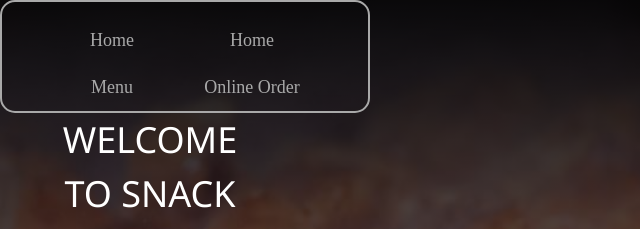
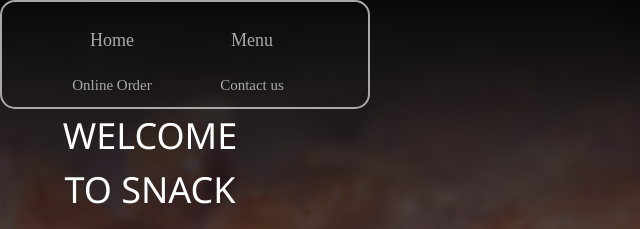
Before and after one commit to snack7amoudi/snack7amoudi.github.io, a plain HTML site: page index.htm in a window 1280 px wide. Shown: the top 229 px of the page, 0-640 px from the left. Drawn offline with nearby package versions, Linux system fonts and the light colour scheme.

Commit message:
Update index.htm

```diff
--- a/index.htm
+++ b/index.htm
@@ -37,9 +37,9 @@
             color:darkgrey;
         }
 
-            .box ul li:hover {
-                background-color:#fbb584;
-            }
+                .box ul li:hover {
+                    background-color: #fbb584;
+                }
 
             .box ul li a:hover{
                 color:white;
@@ -78,16 +78,44 @@
             margin: -14px auto;
         }
 
+        .coco{
+            color:black;
+        }
+
     </style>
 
 </HEAD>
 <BODY>
     <div class="box">
         <ul type="none">
-            <li><a href=""> <font size="4">Home</font></a> </li>
-            <li><a href=""> <font size="4">Home</font></a> </li>
-            <li><a href=""><font size="4">Menu</font></a> </li>
-            <li><a href=""><font size="4">Online Order</font></a> </li>
+
+            <li>
+
+            <a href=""> <font size="4">Home</font></a> </li>
+
+            <li><a href=" snack-7amoudi.github.io "> <font size="4">Menu</font></a> </li>
+            <li>
+                <details>
+                    <summary class="coco">
+                        <a href="">Online Order</a>
+                    </summary>
+                    <p>Call us on:70876034</p>
+                    <p>or on</p>
+                    <p>Whatsapp:</p>
+                    <p>70876034</p>
+                </details>
+            </li>
+            <li>
+                <details>
+                    <summary>
+                        <a href="">Contact us</a>
+                    </summary>
+                    <p>FB:Snack 7amoudi</p>
+                    <p>Whatsapp:<p>
+                    <p>70876034</p>
+                    <p>IG:Snack 7amoudi</p>
+                </details>
+            </li>
         </ul>
     </div>
     <div class="test1">
```
